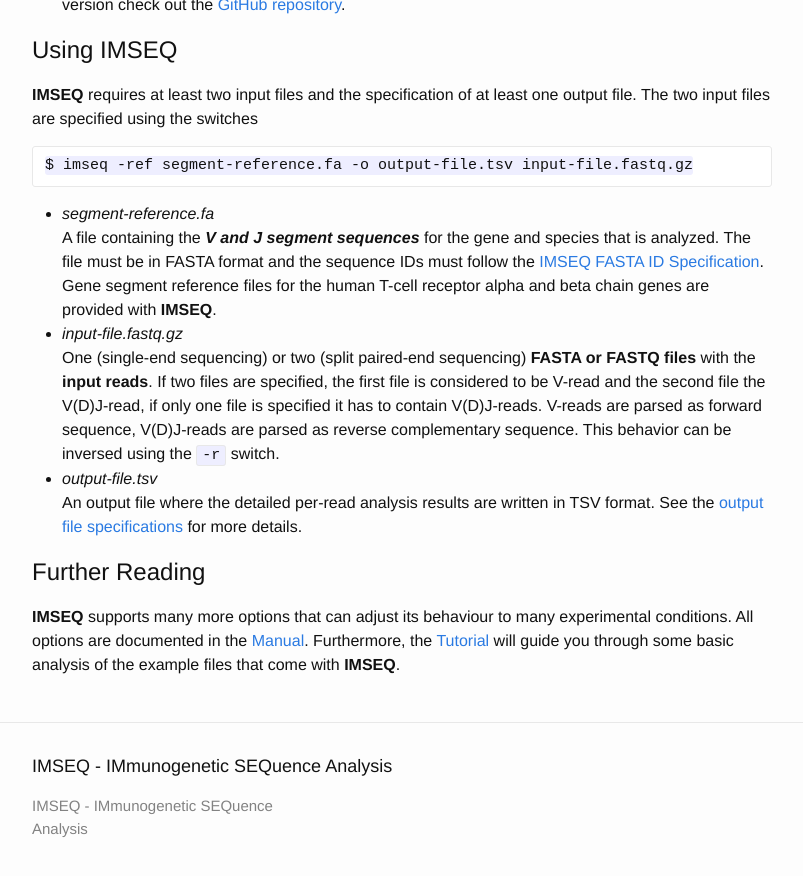
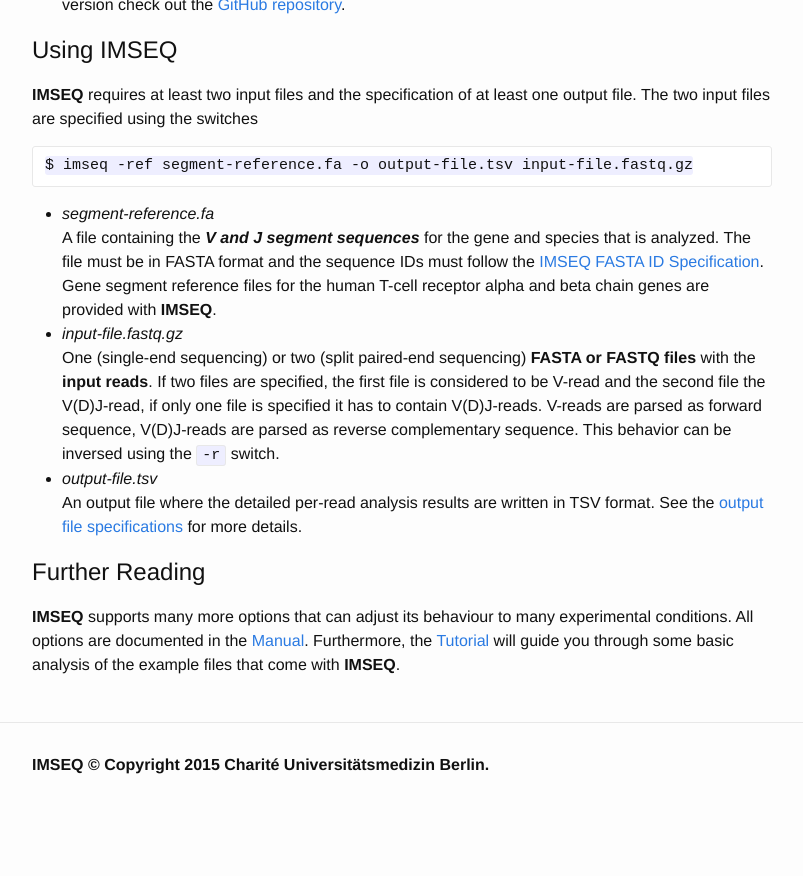
Before and after one commit to lkuchenb/imseq, a Jekyll site: the page built from index.md, in a window 1280 px wide and 900 px high, scrolled down 591 px. Shown: the top 876 px of the window, without its empty margins (238-1041 px from the left). Built offline with Jekyll 4.4.1, drawn with Linux system fonts in a browser that asks for light colours; after the commit the page ends 1428 px from its top, so only the background shows below that.

Commit message:
Copyright in footer, about page with info

```diff
--- a/_includes/footer.html
+++ b/_includes/footer.html
@@ -2,15 +2,10 @@
 
   <div class="wrapper">
 
-    <h2 class="footer-heading">{{ site.title }}</h2>
+	  <strong>IMSEQ &copy; Copyright 2015 Charité Universitätsmedizin Berlin.</strong>
 
     <div class="footer-col-wrapper">
-      <div class="footer-col  footer-col-1">
-        <ul class="contact-list">
-          <li>{{ site.title }}</li>
-          <li><a href="mailto:{{ site.email }}">{{ site.email }}</a></li>
-        </ul>
-      </div>
+
 
       <div class="footer-col  footer-col-2">
         <ul class="social-media-list">
```
Also changed, not shown: about.md (+4 -9 lines).
